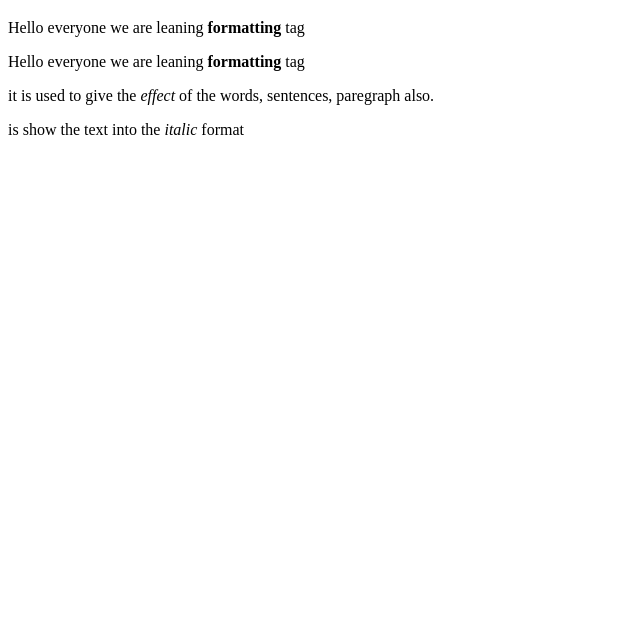
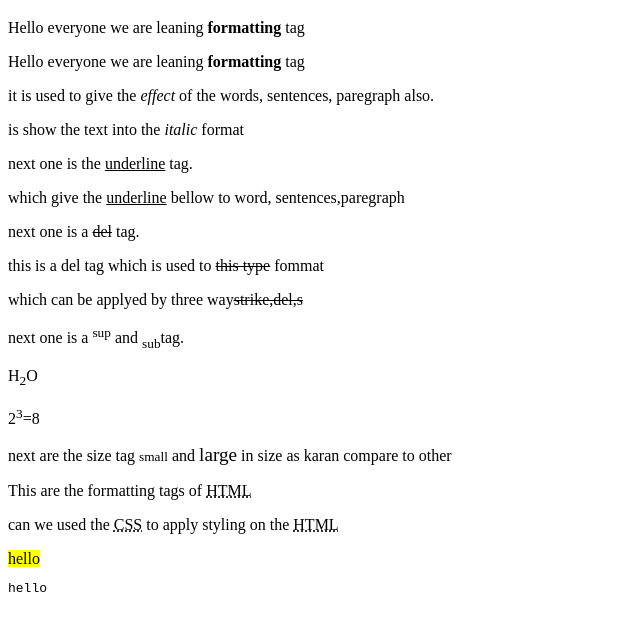
Before and after one commit to sunilj07022005-create/html, a plain HTML site: page h2_Textformatingtag.html in a window 1280 px wide. Shown: the part 61-692 px from the top of the page, without its empty margins (0-640 px from the left). Drawn offline with Linux system fonts and the light colour scheme.

Commit message:
seconde commit

```diff
--- a/h2_Textformatingtag.html
+++ b/h2_Textformatingtag.html
@@ -15,7 +15,23 @@
     <p>it is used to give the <i>effect</i> of the words, sentences, paregraph also.</p>
     <p>is show the text into the <em>italic</em> format</p>
 
+    <p>next one is the <u>underline</u> tag.</p>
+    <p>which give the <ins>underline</ins> bellow to word, sentences,paregraph</p>
 
+    <p>next one is a <del>del</del> tag.</p>
+    <p>this is a del tag which is used to <strike>this type</strike> fommat </p>
+    <p>which can be applyed by three way<s>strike,del,s</s></p>
 
+    <p>next one is a <sup>sup</sup> and <sub>sub</sub>tag.</p>
+    <p>H<sub>2</sub>O</p>
+    <p>2<sup>3</sup>=8</p>
+
+    <p>next are the size tag <small>small</small> and <big>large</big> in size as <larger>karan</larger> compare to other</p>
+
+    <p>This are the formatting tags of <abbr title="hypertext Markeup language">HTML</abbr></p>
+    <p>can we used the <acronym title="cascading style sheet">CSS</acronym> to apply styling on the <abbr title="hypertext Markeup language">HTML</abbr></p>
+
+    <mark>hello </mark>
+    <pre>hello</pre>
 </body>
 </html>
```
